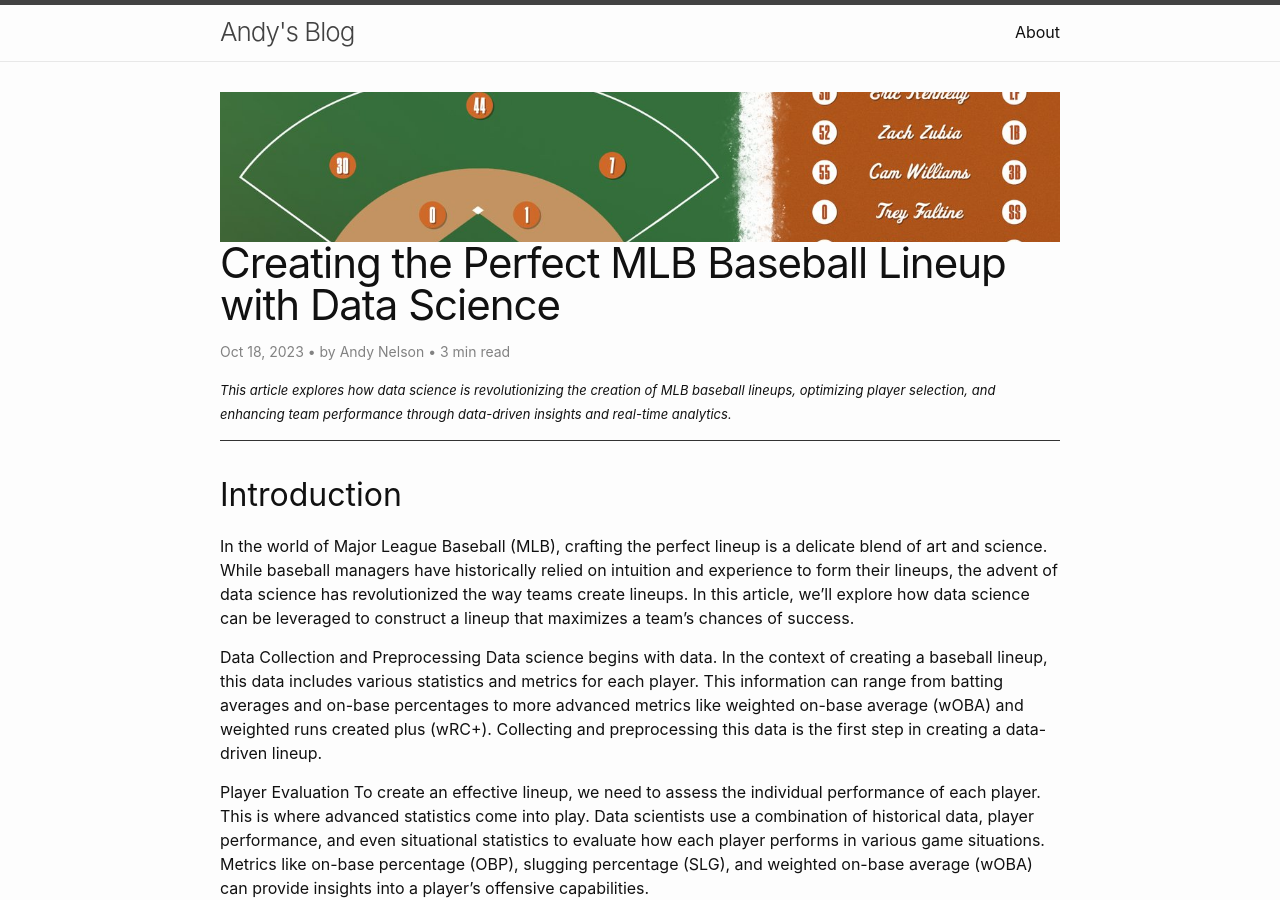
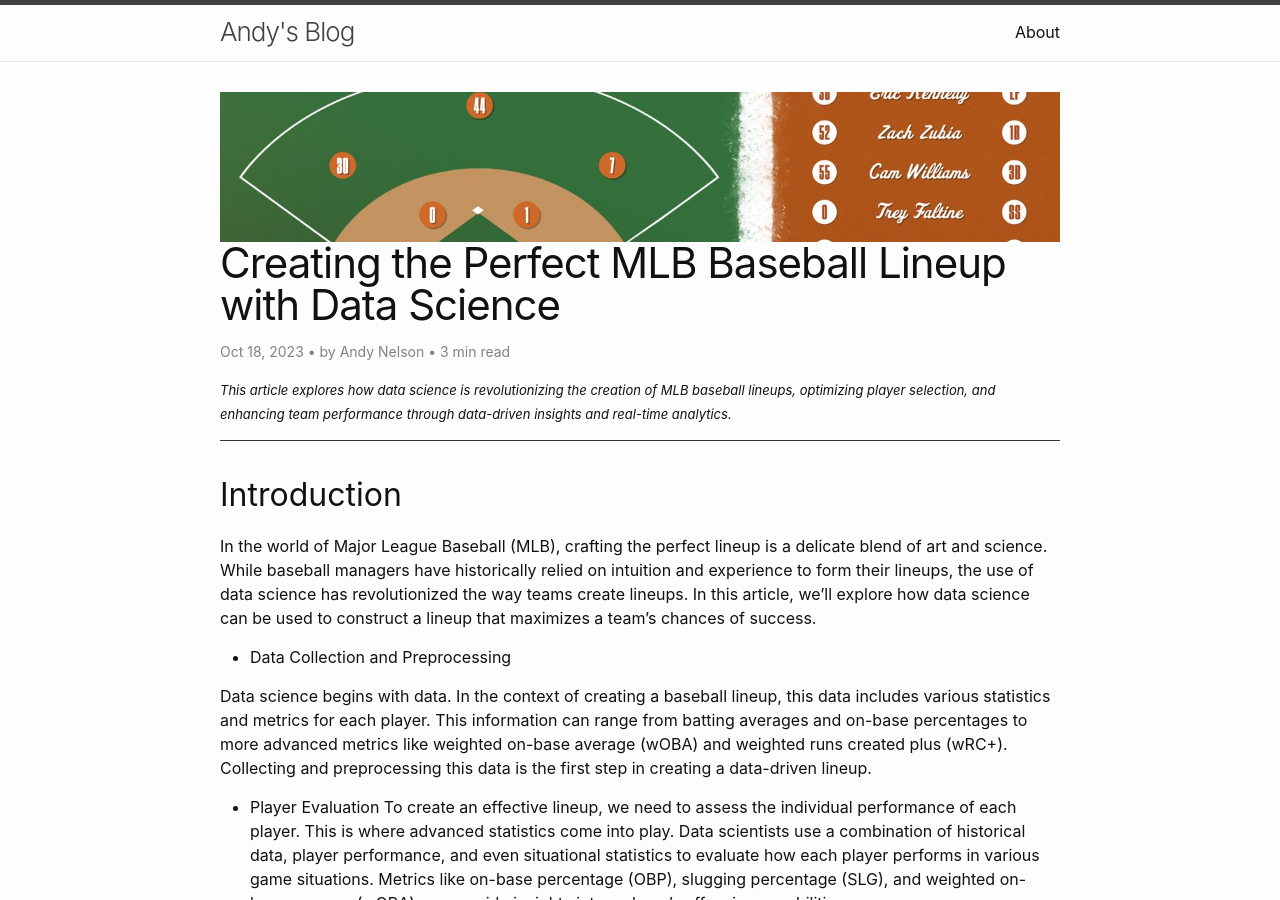
Before and after one commit to boi-andy/my-blog, a Jekyll site: the page built from _posts/2023-10-18-tutorial.md, in a window 1280 px wide and 900 px high. Built offline with Jekyll 4.4.1, drawn with Linux system fonts in a browser that asks for light colours; comment, search, counter and statistics services are not loaded.

Commit message:
tutorial update

```diff
--- a/_posts/2023-10-18-tutorial.md
+++ b/_posts/2023-10-18-tutorial.md
@@ -9,12 +9,13 @@ image: "/assets/images/starting_lineup.jpeg"
 
 ## Introduction
 
-In the world of Major League Baseball (MLB), crafting the perfect lineup is a delicate blend of art and science. While baseball managers have historically relied on intuition and experience to form their lineups, the advent of data science has revolutionized the way teams create lineups. In this article, we'll explore how data science can be leveraged to construct a lineup that maximizes a team's chances of success.
+In the world of Major League Baseball (MLB), crafting the perfect lineup is a delicate blend of art and science. While baseball managers have historically relied on intuition and experience to form their lineups, the use of data science has revolutionized the way teams create lineups. In this article, we'll explore how data science can be used to construct a lineup that maximizes a team's chances of success.
 
-Data Collection and Preprocessing
+* Data Collection and Preprocessing
+
 Data science begins with data. In the context of creating a baseball lineup, this data includes various statistics and metrics for each player. This information can range from batting averages and on-base percentages to more advanced metrics like weighted on-base average (wOBA) and weighted runs created plus (wRC+). Collecting and preprocessing this data is the first step in creating a data-driven lineup.
 
-Player Evaluation
+* Player Evaluation
 To create an effective lineup, we need to assess the individual performance of each player. This is where advanced statistics come into play. Data scientists use a combination of historical data, player performance, and even situational statistics to evaluate how each player performs in various game situations. Metrics like on-base percentage (OBP), slugging percentage (SLG), and weighted on-base average (wOBA) can provide insights into a player's offensive capabilities.
 
 Understanding Player-Team Dynamics
```
